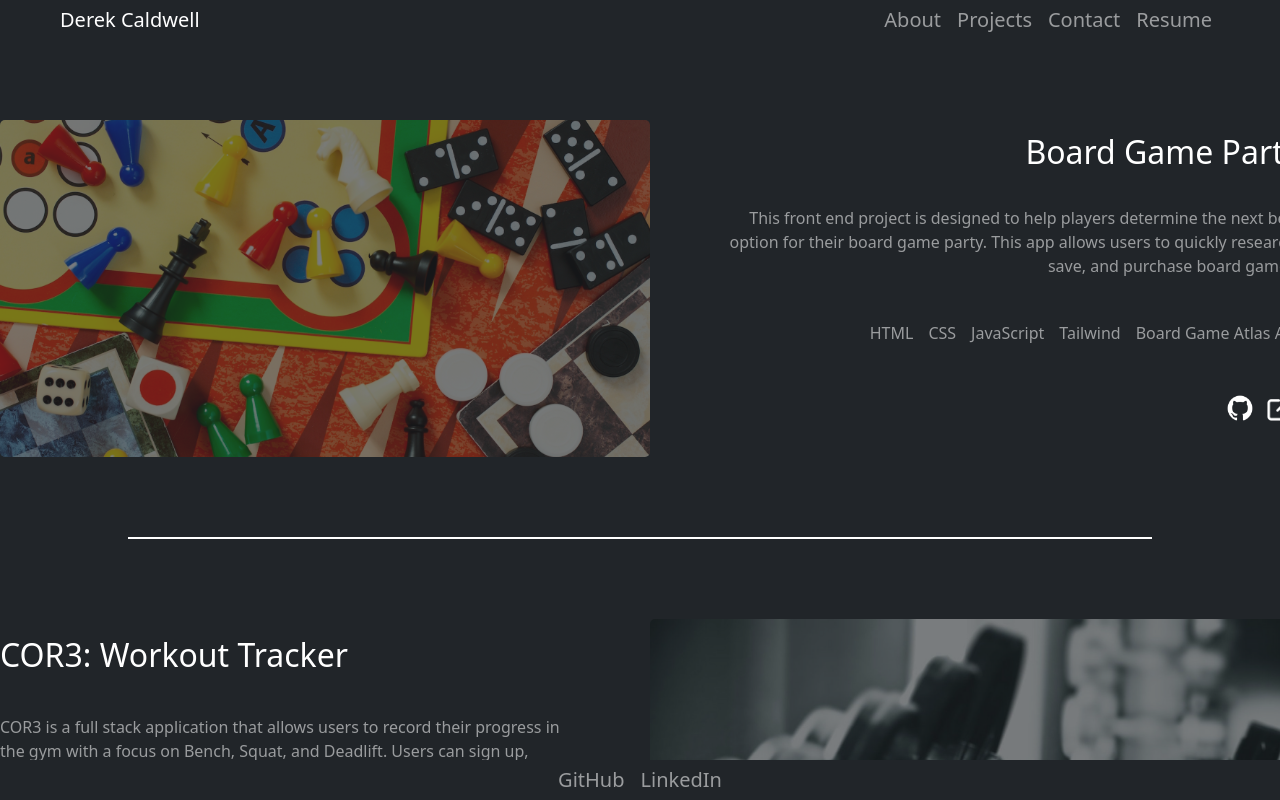
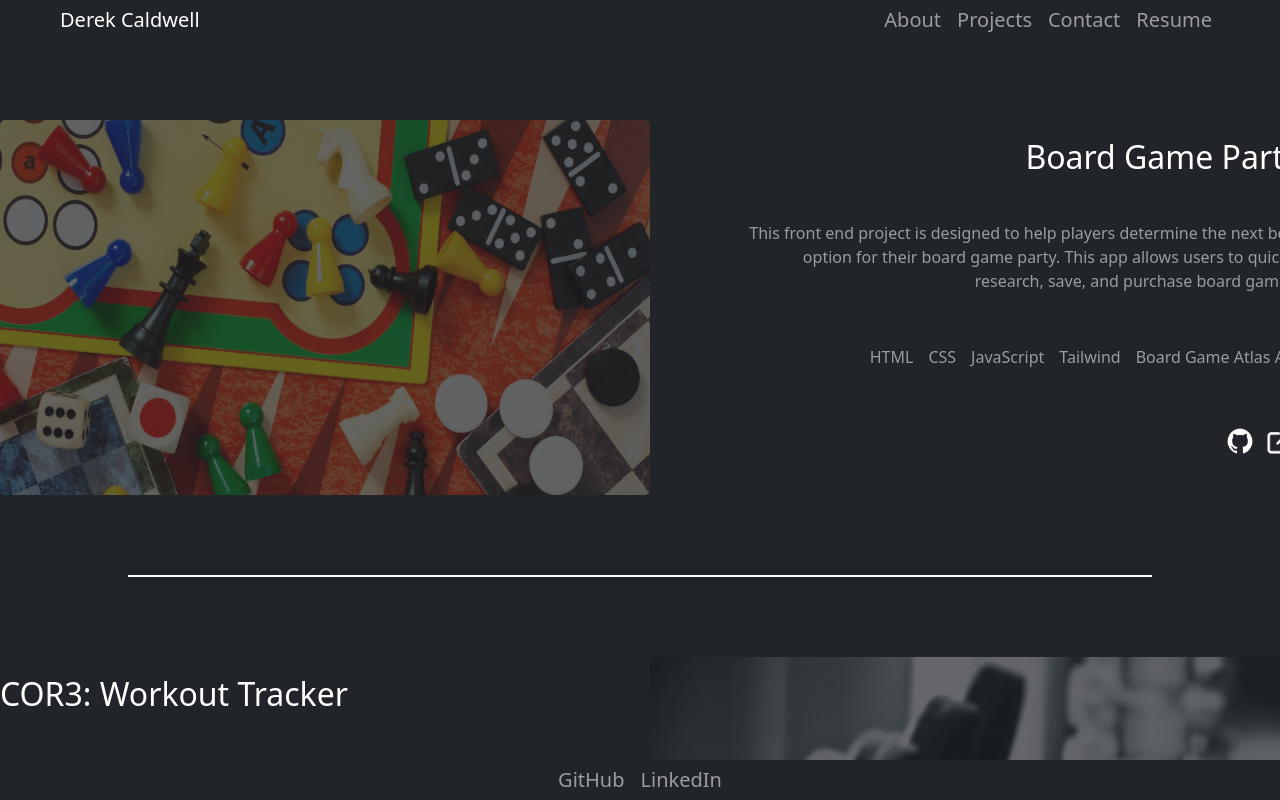
Before and after one commit to CaldwellDerek/professional-portfolio, a React (Create React App) app in the folder portfolio/: page /projects in a window 1280 px wide. Built offline with nearby package versions, Linux system fonts and the light colour scheme.

Commit message:
further sizing and alignment corrections on projects page

```diff
--- a/portfolio/src/components/projects/index.css
+++ b/portfolio/src/components/projects/index.css
@@ -17,6 +17,10 @@
 
 .projects h1 {
     font-size: 32px !important;
+}
+
+.projects p {
+    width: 85%;
 }
 
 .project-2 p {
@@ -44,9 +48,9 @@
 
 .project-image-container,
 .project-image-container-mid {
-    background: #FFF;
+    background: #000;
     border-radius: 10px;
-    opacity: 0.4;
+    opacity: 0.3;
     transition: opacity 1s;
 }
 
@@ -55,10 +59,17 @@
     opacity: 1;
 }
 
+.project-image-div {
+    height: 100%;
+    width: 50%;
+    display: flex;
+    align-items: center;
+}
+
 .project-image-container,
 .project-image-container-mid {
     height: 100%;
-    width: 50%;
+    width: 100%;
 }
 
 .project-image {
@@ -67,8 +78,8 @@
 }
 
 .project-info {
-    height: 100%;
-    width: 45%;
+    height: 375px;
+    width: 50%;
     display: flex;
     flex-direction: column;
     justify-content: space-around;
--- a/portfolio/src/components/projects/index.js
+++ b/portfolio/src/components/projects/index.js
@@ -11,10 +11,12 @@ const Projects = () => {
         <div className="projects">
 
             <div className="project-1">
+                <div className="project-image-div">
                     <div className="project-image-container">
                         <a href="https://bram-g.github.io/Board-Game-Party/" rel="noreferrer" target="_blank">
                             <img className="project-image" src={bgpimage} alt="placeholder" />
                         </a>
+                    </div>
                 </div>
                 <div className="project-info">
                     <h1>Board Game Party</h1>
@@ -70,20 +72,24 @@ const Projects = () => {
                         </li>
                     </ul>
                 </div>
+                <div className="project-image-div">
                     <div className="project-image-container-mid">
                         <a href="https://bram-g.github.io/Board-Game-Party/" rel="noreferrer" target="_blank">
                             <img className="project-image" src={cwtimage} alt="placeholder" />
                         </a>
                     </div>
                 </div>
+            </div>
 
             <div className="divider"></div>
 
             <div className="project-3">
+                <div className="project-image-div">
                     <div className="project-image-container">
                         <a href="https://jollycoop.netlify.app/" rel="noreferrer" target="_blank">
                             <img className="project-image" src={jcimage} alt="placeholder" />
                         </a>
+                    </div>
                 </div>
                 <div className="project-info">
                     <h1>Jolly Co-op</h1>
```
Lines whose indentation alone changed are shown as unchanged.
